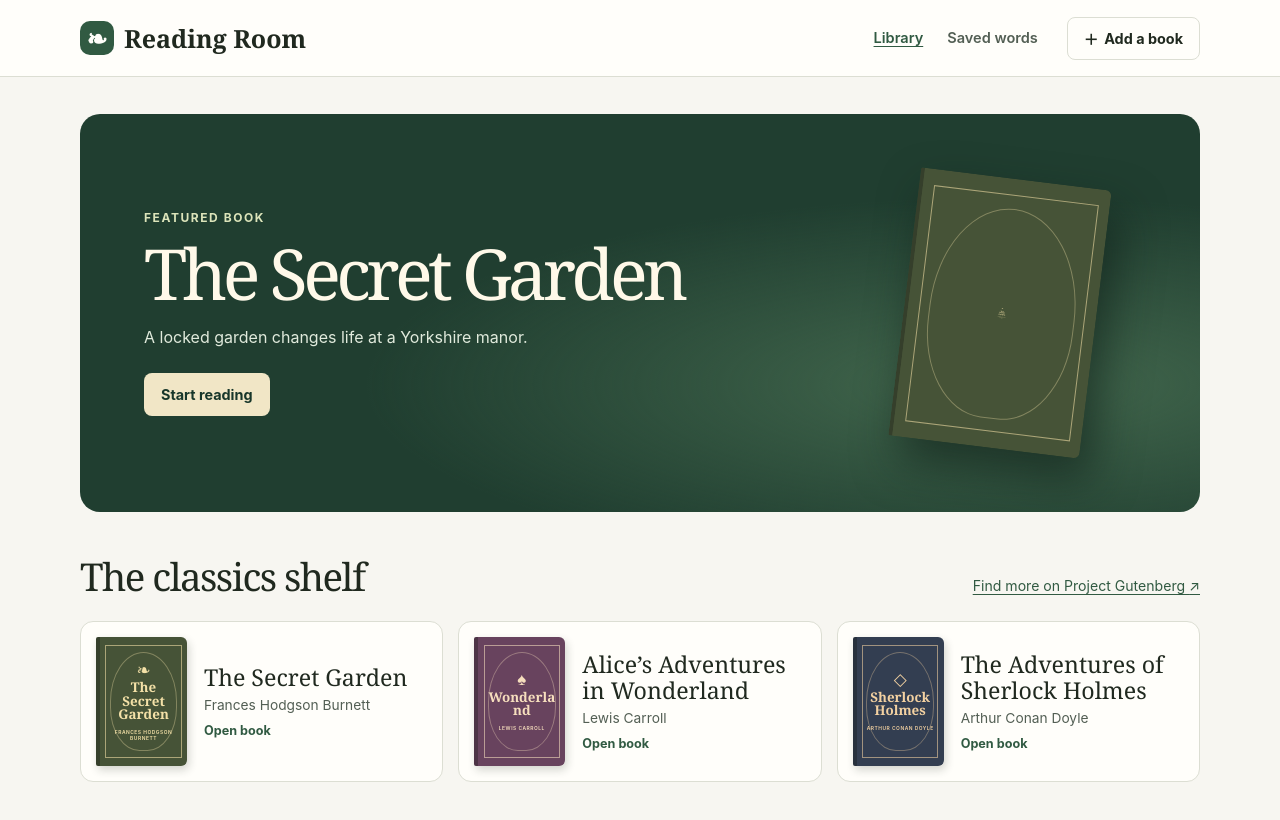
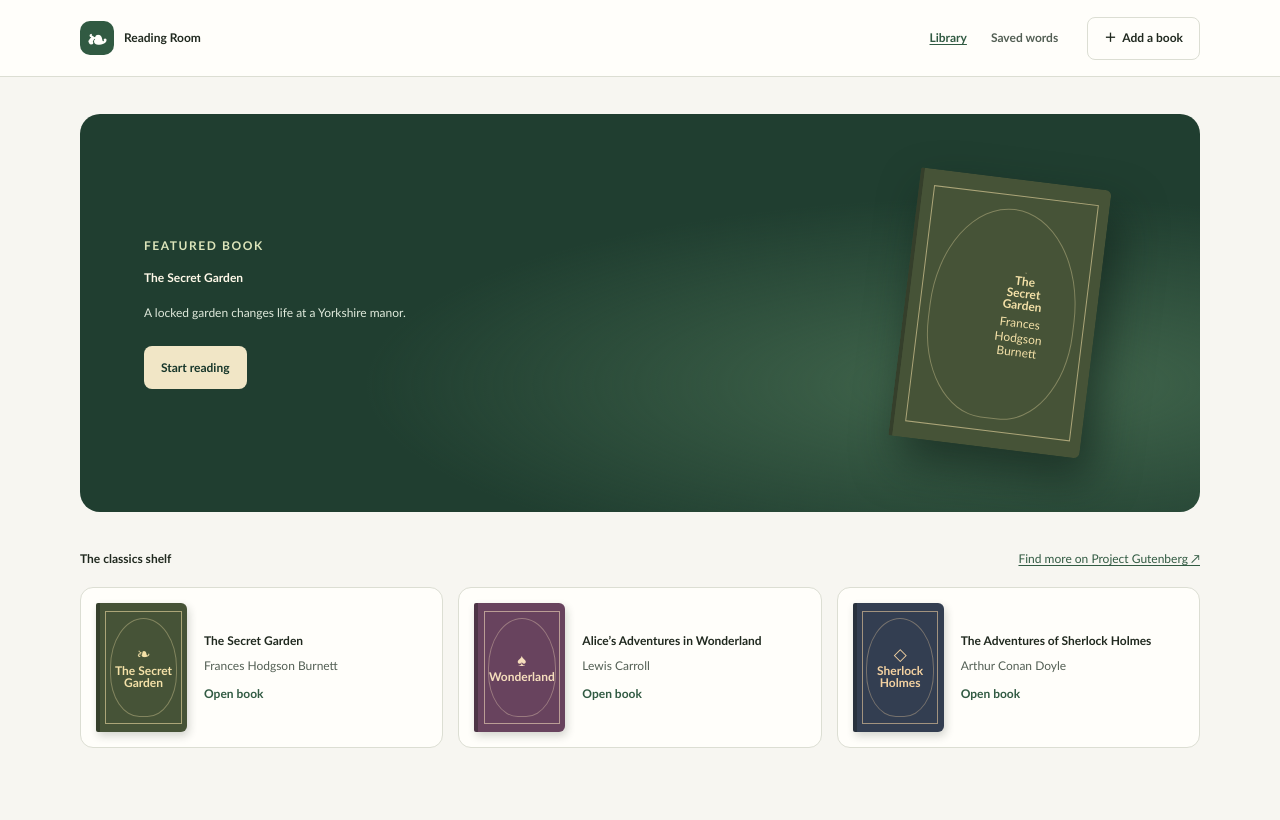
Before and after one commit to RamanaMahendran/Reading, a plain HTML site: page index.html in a window 1280 px wide. Drawn offline with Linux system fonts and the light colour scheme.

Commit message:
Set Reading Room typography to Calibri at 12 px

```diff
--- a/app.js
+++ b/app.js
@@ -13,8 +13,9 @@ function readState() {
   try { return JSON.parse(localStorage.getItem(key)) || {}; }
   catch { return {}; }
 }
-const saved = { locations: {}, words: {}, settings: { theme: "paper", size: "21", speed: "1", voice: "" }, ...readState() };
-const settings = saved.settings;
+const saved = { locations: {}, words: {}, ...readState() };
+const settings = saved.settings = { theme: "paper", size: "12", speed: "1", voice: "", ...saved.settings };
+if (!["12", "17", "25", "30"].includes(settings.size)) settings.size = "12";
 function persist() {
   try { localStorage.setItem(key, JSON.stringify(saved)); return true; }
   catch { $("announcement").textContent = "This browser could not save your changes."; return false; }
--- a/styles.css
+++ b/styles.css
@@ -1,3 +1,15 @@
+@font-face {
+  font-family: Carlito;
+  src: url("./fonts/carlito-latin-400-normal.woff2") format("woff2");
+  font-weight: 400;
+  font-display: swap;
+}
+@font-face {
+  font-family: Carlito;
+  src: url("./fonts/carlito-latin-700-normal.woff2") format("woff2");
+  font-weight: 700;
+  font-display: swap;
+}
 :root {
   color-scheme: light;
   --paper: #f7f6f1;
@@ -7,10 +19,9 @@
   --line: #dcded3;
   --accent: #315a42;
   --accent-text: #fffefa;
-  --reader-size: 21px;
-  --serif: Georgia, "Times New Roman", serif;
-  --sans: -apple-system, BlinkMacSystemFont, "Segoe UI", sans-serif;
-  font-family: var(--sans);
+  --text-size: 12px;
+  --reader-size: var(--text-size);
+  font: var(--text-size)/1.5 Calibri, Carlito, Arial, sans-serif;
 }
 :root[data-theme="light"] { --paper: #fff; --surface: #fff; --line: #ddd; }
 :root[data-theme="dark"] {
@@ -27,16 +38,17 @@ button:disabled { opacity: .5; cursor: default; }
 a, .text-button { color: var(--accent); text-underline-offset: .2em; }
 :focus-visible { outline: 3px solid var(--accent); outline-offset: 3px; }
 h1, h2, h3, p { margin: 0; }
-h1, h2, h3 { font-family: var(--serif); font-weight: 500; }
+h1, h2, h3, small { font-size: inherit; }
+h1, h2, h3 { font-weight: 700; }
 .shell { width: min(1120px, calc(100% - 64px)); margin-inline: auto; }
 .masthead { border-bottom: 1px solid var(--line); background: var(--surface); }
 .topbar { min-height: 76px; display: flex; align-items: center; gap: 29px; }
-.brand { display: flex; align-items: center; gap: 10px; color: var(--ink); text-decoration: none; font: 600 25px var(--serif); white-space: nowrap; margin-right: auto; }
+.brand { display: flex; align-items: center; gap: 10px; color: var(--ink); text-decoration: none; font-weight: 700; white-space: nowrap; margin-right: auto; }
 .brand-mark { display: grid; place-items: center; width: 34px; height: 34px; border-radius: 10px; background: var(--accent); color: var(--accent-text); font-size: 25px; }
 nav { display: flex; gap: 24px; }
-nav a { text-decoration: none; font-weight: 600; color: var(--muted); font-size: .91rem; }
+nav a { text-decoration: none; font-weight: 700; color: var(--muted); }
 nav a[aria-current="page"] { color: var(--accent); text-decoration: underline; }
-.button { display: inline-flex; align-items: center; justify-content: center; gap: 6px; text-decoration: none; border: 1px solid transparent; padding: 10px 16px; min-height: 43px; border-radius: 8px; font-size: .9rem; font-weight: 650; background: var(--surface); color: var(--ink); white-space: nowrap; }
+.button { display: inline-flex; align-items: center; justify-content: center; gap: 6px; text-decoration: none; border: 1px solid transparent; padding: 10px 16px; min-height: 43px; border-radius: 8px; font-weight: 700; background: var(--surface); color: var(--ink); white-space: nowrap; }
 .button-outline { border-color: var(--line); }
 .button-outline:hover:not(:disabled) { border-color: var(--accent); }
 .button-primary { background: var(--accent); color: var(--accent-text); }
@@ -46,18 +58,15 @@ nav a[aria-current="page"] { color: var(--accent); text-decoration: underline; }
   display: flex; align-items: center; justify-content: space-between; gap: 35px; overflow: hidden;
   background: radial-gradient(ellipse at 83% 68%, #42674d 1%, transparent 49%), #203e30; color: #fff9e9;
 }
-.hero h2 { font-size: clamp(2.45rem, 5.5vw, 4.6rem); letter-spacing: -.065em; line-height: .98; max-width: 700px; }
-.eyebrow { color: var(--accent); font-size: .75rem; font-weight: 750; letter-spacing: .13em; text-transform: uppercase; }
+.eyebrow { color: var(--accent); font-weight: 700; letter-spacing: .13em; text-transform: uppercase; }
 .hero .eyebrow { color: #dce4ba; margin-bottom: 14px; }
-.hero .summary { color: #e0eadc; margin: 17px 0 24px; font-size: 1rem; line-height: 1.5; max-width: 410px; }
+.hero .summary { color: #e0eadc; margin: 17px 0 24px; max-width: 410px; }
 .hero .button-primary { color: #17362a; background: #f1e6c6; }
 .hero .button-outline { background: transparent; color: #fff9e9; border-color: #a8b9a8; }
 .hero-actions { display: flex; flex-wrap: wrap; gap: 9px; }
 .hero .cover { flex: 0 0 auto; width: clamp(126px, 19vw, 192px); transform: rotate(7deg); box-shadow: 12px 22px 45px #0f1f18a0; margin-right: 4%; }
 .shelf-section { margin: 38px 0 48px; }
 .section-heading { display: flex; align-items: baseline; justify-content: space-between; flex-wrap: wrap; gap: 9px 20px; margin-bottom: 19px; }
-.section-heading h1, .section-heading h2 { font-size: clamp(1.9rem, 3vw, 2.65rem); letter-spacing: -.04em; }
-.section-heading a { font-size: .88rem; }
 .shelf { display: grid; grid-template-columns: repeat(3, minmax(0, 1fr)); gap: 15px; }
 .book {
   min-width: 0; display: grid; grid-template-columns: clamp(56px, 8vw, 91px) minmax(0, 1fr);
@@ -65,9 +74,9 @@ nav a[aria-current="page"] { color: var(--accent); text-decoration: underline; }
   background: var(--surface); color: var(--ink); text-decoration: none; padding: 15px; text-align: left;
 }
 .book:hover { border-color: var(--accent); }
-.book h3 { font-size: clamp(1.1rem, 2.15vw, 1.45rem); line-height: 1.08; overflow-wrap: anywhere; }
-.book p { font-size: .86rem; color: var(--muted); margin-top: 7px; }
-.book small { display: block; margin-top: 10px; font-size: .79rem; font-weight: 700; color: var(--accent); }
+.book h3 { overflow-wrap: anywhere; }
+.book p { color: var(--muted); margin-top: 7px; }
+.book small { display: block; margin-top: 10px; font-weight: 700; color: var(--accent); }
 .cover {
   --cover: #465648; --foil: #faf0cc;
   position: relative; isolation: isolate; display: grid; align-content: center; text-align: center; width: 100%; aspect-ratio: 0.71;
@@ -80,27 +89,28 @@ nav a[aria-current="page"] { color: var(--accent); text-decoration: underline; }
 .cover::before, .cover::after { content: ""; position: absolute; z-index: -1; pointer-events: none; }
 .cover::before { inset: 6%; border: 1px solid currentColor; opacity: .58; }
 .cover::after { inset: 11%; border: 1px solid currentColor; border-radius: 50% 50% 44% 44%; opacity: .35; }
-.cover strong { font: 600 19cqw/.98 var(--serif); overflow-wrap: anywhere; }
-.cover small { margin-top: 11%; color: inherit; font: 600 7cqw/1.3 var(--sans); letter-spacing: .1em; text-transform: uppercase; }
-.cover-motif { font: 24cqw/1 var(--serif); margin-bottom: 4%; }
+.cover strong { line-height: 1; overflow-wrap: anywhere; }
+.cover small { margin-top: 11%; color: inherit; line-height: 1.2; }
+.book .cover small { display: none; }
+.cover-motif { font-size: 24cqw; line-height: 1; margin-bottom: 4%; }
 .reader-bar { display: flex; align-items: center; justify-content: space-between; gap: 10px; padding-block: 20px; border-bottom: 1px solid var(--line); }
 .reader-tools { display: flex; gap: 7px; }
 .reading-head, .pages, .chapter-nav { max-width: 710px; margin-inline: auto; }
 .reading-head { padding: 36px 0 19px; }
-.reading-head h1 { font-size: clamp(2.1rem, 5.2vw, 4.25rem); letter-spacing: -.055em; margin-top: 8px; line-height: 1.04; }
+.reading-head h1 { margin-top: 8px; }
 .byline { color: var(--muted); margin-top: 9px; }
-.reading-head h2 { font-size: clamp(1.45rem, 4vw, 2.05rem); margin-top: 31px; }
-.reader-tip { margin-top: 10px; font-size: .87rem; color: var(--muted); }
+.reading-head h2 { margin-top: 31px; }
+.reader-tip { margin-top: 10px; color: var(--muted); }
 .text-button { background: transparent; padding: 0; border: 0; text-decoration: underline; }
-.pages { font: var(--reader-size)/1.72 var(--serif); overflow-wrap: break-word; }
+.pages { font-size: var(--reader-size); line-height: 1.72; overflow-wrap: break-word; }
 .pages p { margin: 0 0 .94em; scroll-margin: 30px; }
 .pages p[data-speaking] { background: color-mix(in srgb, var(--accent) 15%, transparent); border-radius: 5px; }
 .chapter-nav { display: flex; justify-content: space-between; gap: 8px; margin-block: 28px 110px; }
 .player { position: fixed; z-index: 2; bottom: max(10px, env(safe-area-inset-bottom)); left: 50%; transform: translateX(-50%); width: max-content; max-width: calc(100% - 20px); display: flex; align-items: center; gap: 9px; padding: 9px; border: 1px solid var(--line); border-radius: 13px; background: var(--surface); box-shadow: 0 7px 40px #1d322327; }
 .player .button { min-width: 71px; }
-.speed { display: flex; align-items: center; gap: 5px; font-size: .82rem; }
+.speed { display: flex; align-items: center; gap: 5px; }
 select, input { color: var(--ink); background: var(--surface); border: 1px solid var(--line); border-radius: 7px; padding: 8px; min-height: 40px; }
-#audio-status { font-size: .79rem; max-width: 185px; color: var(--muted); padding-inline: 3px; }
+#audio-status { max-width: 185px; color: var(--muted); padding-inline: 3px; }
 #reader-status:not(:empty) { padding-block: 15px; }
 .words-heading { padding-top: 32px; }
 .word-entry { padding: 16px; border: 1px solid var(--line); border-radius: 9px; background: var(--surface); margin-bottom: 9px; }
@@ -109,17 +119,15 @@ select, input { color: var(--ink); background: var(--surface); border: 1px solid
 dialog { color: var(--ink); background: var(--surface); border: 1px solid var(--line); border-radius: 15px; width: min(490px, calc(100% - 28px)); max-height: 82dvh; padding: 22px; box-shadow: 0 20px 55px #0b17114b; }
 dialog::backdrop { background: #20291f65; }
 .dialog-head { display: flex; justify-content: space-between; align-items: center; gap: 12px; margin-bottom: 13px; }
-.dialog-head h2 { font-size: 1.65rem; }
-.close { border: 1px solid var(--line); border-radius: 8px; background: var(--surface); color: var(--ink); width: 40px; height: 40px; font-size: 1.45rem; line-height: 1; }
+.close { border: 1px solid var(--line); border-radius: 8px; background: var(--surface); color: var(--ink); width: 40px; height: 40px; font-size: 20px; line-height: 1; }
 dialog p { line-height: 1.5; }
-.field { display: grid; gap: 6px; margin: 16px 0; font-weight: 600; font-size: .9rem; }
+.field { display: grid; gap: 6px; margin: 16px 0; font-weight: 700; }
 .form-status:not(:empty) { margin: 12px 0; }
 .lookup-form { display: flex; gap: 8px; margin-bottom: 14px; }
 .lookup-form input { min-width: 0; flex: 1; }
-#definition-content h3 { font-size: 1.65rem; }
 #definition-content ol { padding-left: 22px; }
 #definition-content li { margin: 8px 0; line-height: 1.45; }
-.context { border-left: 2px solid var(--line); padding-left: 10px; color: var(--muted); margin: 12px 0; font-size: .86rem; }
+.context { border-left: 2px solid var(--line); padding-left: 10px; color: var(--muted); margin: 12px 0; }
 #contents-list li { margin-block: 5px; }
 #contents-list button { white-space: normal; text-align: left; width: 100%; justify-content: flex-start; }
 .visually-hidden { position: absolute; height: 1px; width: 1px; overflow: hidden; clip-path: inset(50%); white-space: nowrap; }
@@ -135,12 +143,9 @@ dialog p { line-height: 1.5; }
   .shell { width: calc(100% - 26px); }
   .topbar { display: grid; grid-template-columns: minmax(0, 1fr) auto; padding-block: 10px; gap: 10px; }
   nav { grid-row: 2; grid-column: 1 / -1; }
-  .brand { font-size: 21px; }
   .brand-mark { width: 29px; height: 29px; font-size: 21px; }
-  #open-import { min-height: 38px; padding: 7px 8px; font-size: .8rem; }
+  #open-import { min-height: 38px; padding: 7px 8px; }
   .hero { padding: 20px; gap: 10px; align-items: center; }
-  .hero h2 { font-size: clamp(1.95rem, 8.3vw, 2.6rem); }
-  .hero .summary { font-size: .9rem; }
   .hero .cover { width: clamp(65px, 21vw, 105px); }
   .hero .button { padding-inline: 10px; }
   .shelf-section { margin-top: 26px; }
```
Also changed, not shown: index.html (+3 -3 lines), fonts/carlito-latin-400-normal.woff2 (added), fonts/carlito-latin-700-normal.woff2 (added), licenses/Carlito-OFL.txt (added).
